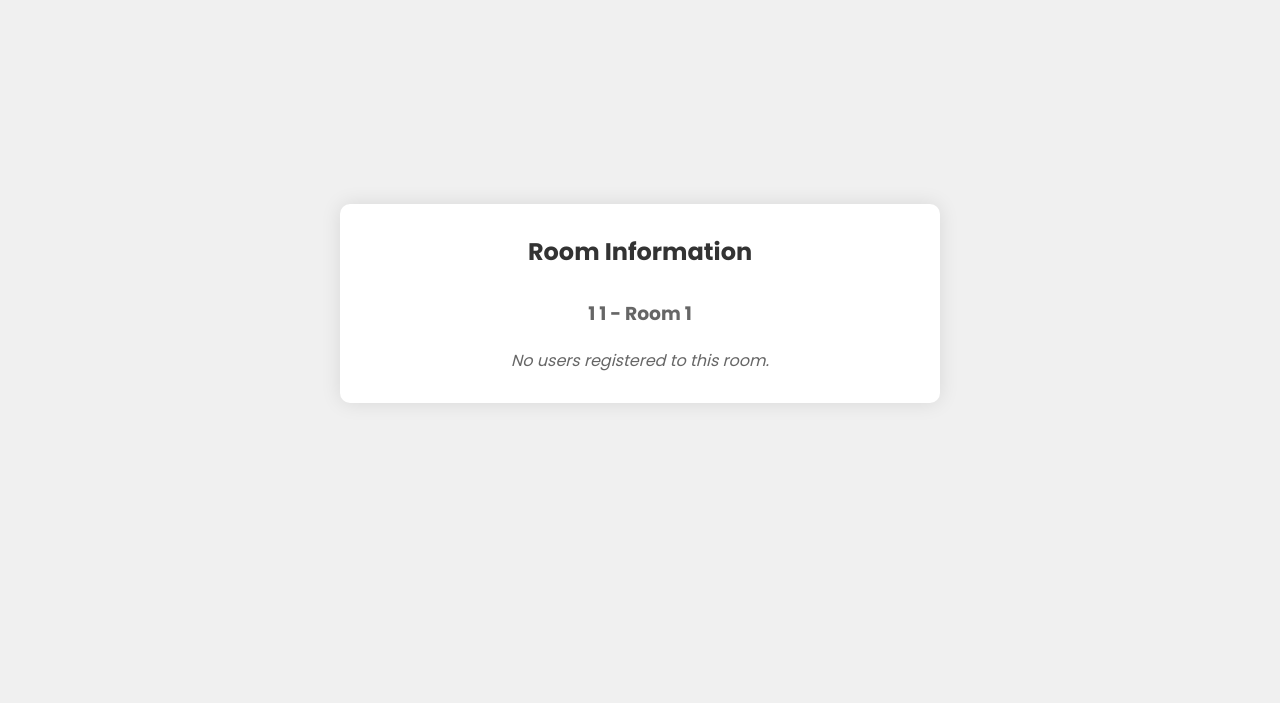
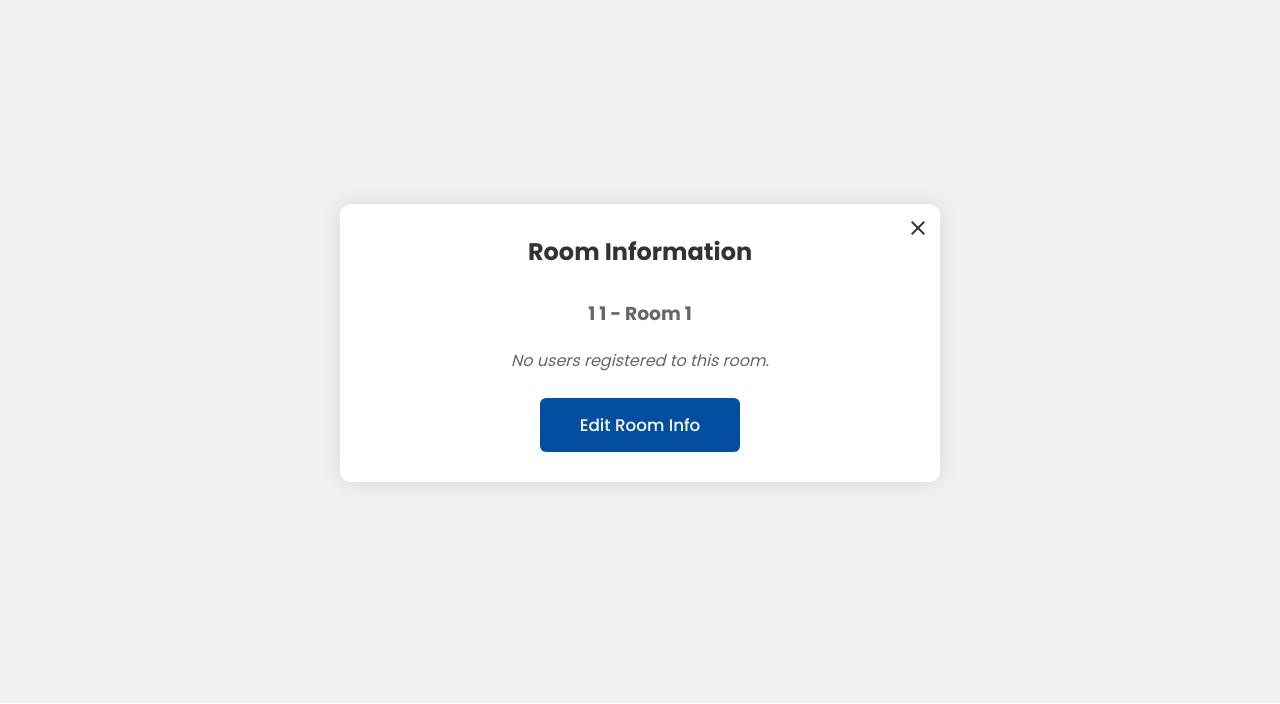
Before and after one commit to irfanazim/tukar-je, a Flask app: page /room/1/1/1 in a window 1280 px wide. Shown: the part 97-801 px from the top of the page. Run offline with Flask 3, Linux system fonts and the light colour scheme; the visitor is signed in with stand-in values (Sample User, id 1); data comes from the database, SQL or seed files in the repository; data that the repository does not hold is empty.

Commit message:
Created a form for admins to add or remove occupants in a room

```diff
--- a/app/routes.py
+++ b/app/routes.py
@@ -402,7 +402,12 @@ def approve_request():
 
         db.session.commit()
 
-
+        # Notify the user
+        create_notification(
+        user_id=swap.user_id,
+        message=f"Your swap request to {swap.desired_hostel} (Block {swap.desired_block}, Room {swap.desired_room}) has been approved by us. Waiting for the room owner's approval.",
+        notification_type='swap_waiting'
+        )
         # Notify room owner
         send_room_owner_approval_request(room_owner, swap)
         create_notification(
@@ -901,7 +906,7 @@ def dispute_reports():
     from_date = request.args.get('from_date')
     to_date = request.args.get('to_date')
     page = int(request.args.get('page', 1))
-    per_page = 5
+    per_page = 50
 
 
     #filtering by status
@@ -1109,7 +1114,8 @@ def incoming_requests():
                 SwapRequest.desired_block == block,
                 SwapRequest.desired_room == room,
                 SwapRequest.is_deleted == False,
-                User.is_deleted == False
+                User.is_deleted == False,
+                SwapRequest.status.in_(['pending_owner_approval', 'rejected'])
         )
         .order_by(SwapRequest.date.desc())
         .all()
@@ -1285,12 +1291,81 @@ def delete_request(request_id):
 # Hostel Map
 @main.route('/map')
 def hostel_map():
-    if not is_logged_in():
+    if not (is_logged_in() or is_admin_logged_in()):
         return redirect(url_for('main.login'))
     hostel = request.args.get('hostel', 'HB1')
     block = request.args.get('block', 'A')
     floor = request.args.get('floor', 'Ground Floor')
-    return render_template('map.html', logged_in=is_logged_in(), hostel=hostel, block=block, floor=floor)
+    return render_template('map.html', logged_in=is_logged_in(), hostel=hostel, block=block, floor=floor,
+                           admin_logged_in=is_admin_logged_in())
+
+@main.route('/admin/room/edit_occupants', methods=['GET'])
+def edit_room_occupants():
+    if not is_admin_logged_in():
+        flash('Please login as admin', 'error')
+        return redirect(url_for('main.admin_login'))
+
+    hostel = request.args.get('hostel')
+    block = request.args.get('block')
+    room = request.args.get('room')
+
+    current_occupants = User.query.filter_by(hostel=hostel, block=block, room=room, is_deleted=False).all()
+
+    return render_template('admin_edit_room.html',
+                           hostel=hostel, block=block, room=room,
+                           current_occupants=current_occupants,
+                           admin_logged_in=is_admin_logged_in())
+
+@main.route('/admin/room/add_occupant', methods=['POST'])
+def add_room_occupant():
+    if not is_admin_logged_in():
+        flash('Please login as admin', 'error')
+        return redirect(url_for('main.admin_login'))
+
+    student_id = request.form.get('student_id')
+    hostel = request.form.get('hostel')
+    block = request.form.get('block')
+    room = request.form.get('room')
+
+    current_occupants = User.query.filter_by(hostel=hostel, block=block, room=room, is_deleted=False).count()
+    if current_occupants >= 2:
+        flash('Room is already full', 'error')
+        return redirect(url_for('main.edit_room_occupants', hostel=hostel, block=block, room=room))
+
+    student = User.query.filter_by(student_id=student_id, is_deleted=False).first()
+    if student:
+        if student.hostel != 'Unassigned' and student.block != 'Unassigned' and student.room != 'Unassigned':
+            flash(f'Student {student.fullname} was moved from {student.hostel}-{student.block}-{student.room} to {hostel}-{block}-{room}.', 'warning')
+        student.hostel = hostel
+        student.block = block
+        student.room = room
+        db.session.commit()
+        flash(f'Student {student.fullname} added to {hostel}-{block}-{room} successfully!', 'success')
+    else:
+        flash('Student not found', 'error')
+    return redirect(url_for('main.edit_room_occupants', hostel=hostel, block=block, room=room))
+
+@main.route('/admin/room/remove_occupant', methods=['POST'])
+def remove_room_occupant():
+    if not is_admin_logged_in():
+        flash('Please login as admin', 'error')
+        return redirect(url_for('main.admin_login'))
+
+    student_id = request.form.get('student_id')
+    hostel = request.form.get('hostel')
+    block = request.form.get('block')
+    room = request.form.get('room')
+
+    student = User.query.filter_by(student_id=student_id, hostel=hostel, block=block, room=room, is_deleted=False).first()
+
+    if student and student.hostel == hostel and student.block == block and student.room == room:
+        student.hostel = 'Unassigned'
+        student.block = 'Unassigned'
+        student.room = 'Unassigned'
+        db.session.commit()
+        flash(f'{student.fullname} removed from {hostel}-{block}-{room} successfully!', 'success')
+
+    return redirect(url_for('main.edit_room_occupants', hostel=hostel, block=block, room=room))
 
 @main.route('/admin/announcement/add', methods=['POST'])
 def add_announcement():
--- a/app/static/css/room_info.css
+++ b/app/static/css/room_info.css
@@ -14,6 +14,7 @@
     box-shadow: 0 0 20px rgba(0, 0, 0, 0.1);
     width: 100%;
     max-width: 600px;
+    margin-top: 80px;
 }
 
 .room-info-box h2 {
@@ -58,3 +59,24 @@
 .hostel-map-box[class*="room"]:hover {
     background-color: #e9ecef;
 }
+
+.room-edit-btn {
+    background-color: #034EA1;
+    color: white;
+    padding: 0.9rem 1.8rem;
+    border: none;
+    border-radius: 6px;
+    font-size: 1.05rem;
+    font-weight: 500;
+    cursor: pointer;
+    width: 100%;
+    max-width: 200px;
+    margin: 25px auto 0px auto;
+    display: block;
+    text-align: center;
+    text-decoration: none;
+}
+
+.room-edit-btn:hover {
+    background-color: #2980b9;
+}
--- a/app/templates/room_info.html
+++ b/app/templates/room_info.html
@@ -23,7 +23,7 @@
                     <span class="material-icons">notifications</span>
                 </button></a>
             {% elif admin_logged_in %}
-                <a href="{{ url_for('main.admin_dashboard') }}">Admin Dashboard</a>
+                <a href="{{ url_for('main.admin_dashboard') }}">Dashboard</a>
                 <a href="{{ url_for('main.admin_logout') }}">Logout</a>
                 <a href="{{ url_for('main.notification') }}"><button type="button" class="icon-button">
                     <span class="material-icons">notifications</span>
@@ -62,7 +62,12 @@
 
     <div class="main-content">
         <div class="room-info-container">
-            <div class="room-info-box">
+
+            <div class="room-info-box" style="position: relative;">
+                <button class="close-btn" id="close-btn">
+                <span class="material-icons">close</span>
+            </button>
+
                 <h2>Room Information</h2>
                 <div class="room-details">
                     <h3>{{ hostel }} {{ block }} - Room {{ room }}</h3>
@@ -81,6 +86,11 @@
                         <p class="no-occupant">No users registered to this room.</p>
                     {% endif %}
                 </div>
+                {% if admin_logged_in %}
+                    <div>
+                        <a href="{{ url_for('main.edit_room_occupants', hostel=hostel, block=block, room=room) }}" class="room-edit-btn">Edit Room Info</a>
+                    </div>
+                {% endif %}
             </div>
         </div>
     </div>
@@ -148,5 +158,10 @@
             setInterval(fetchNotificationCount, 30000);
         });
     </script>
+    <script>
+        document.getElementById("close-btn").onclick = function() {
+          window.location.href = "{{ url_for('main.hostel_map', hostel=hostel, block=block, floor=floor) }}"
+        };
+      </script>
 </body>
 </html>
```
Also changed, not shown: app/templates/admin_edit_room.html (added, +173 -0 lines), app/templates/map.html (+15 -1 lines).
